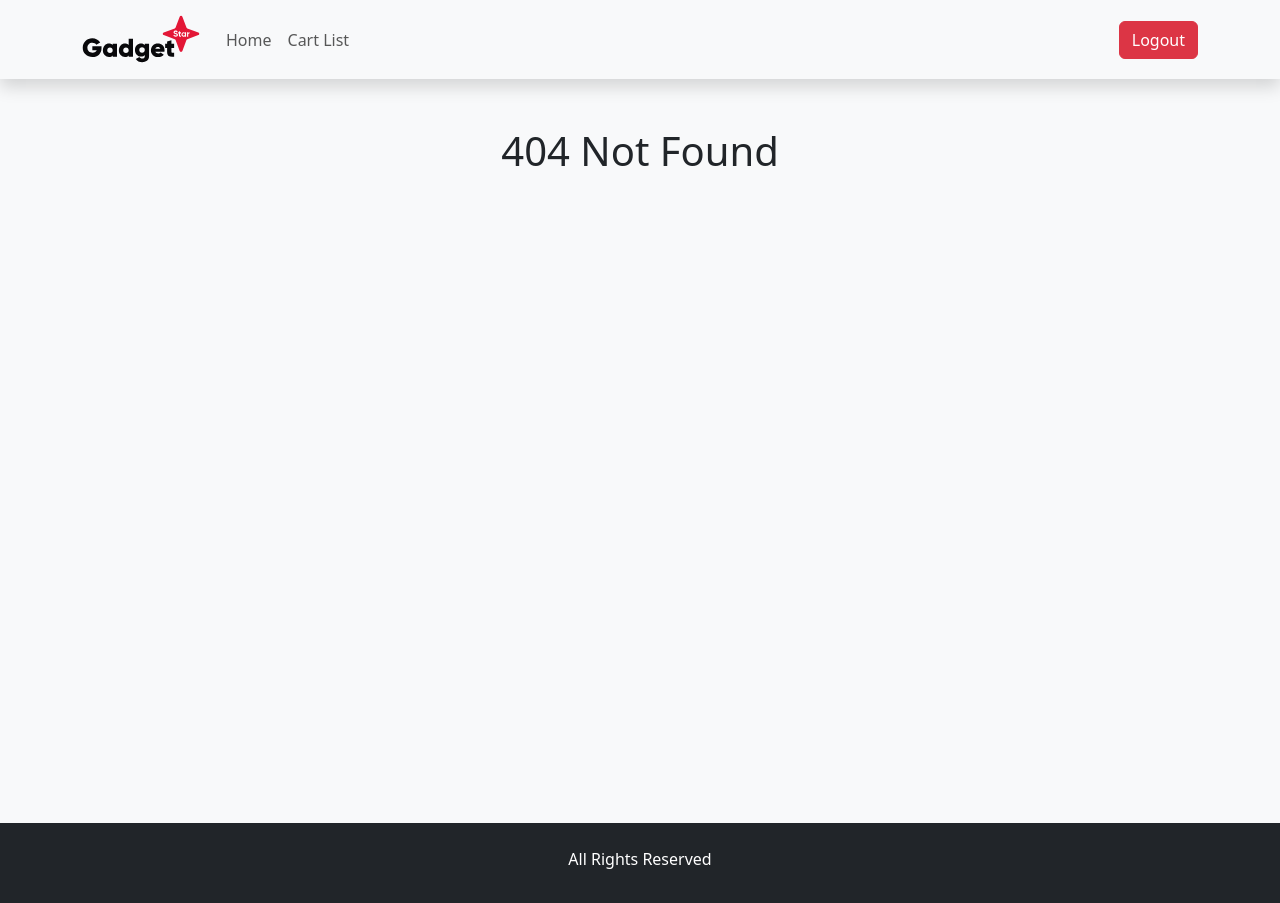
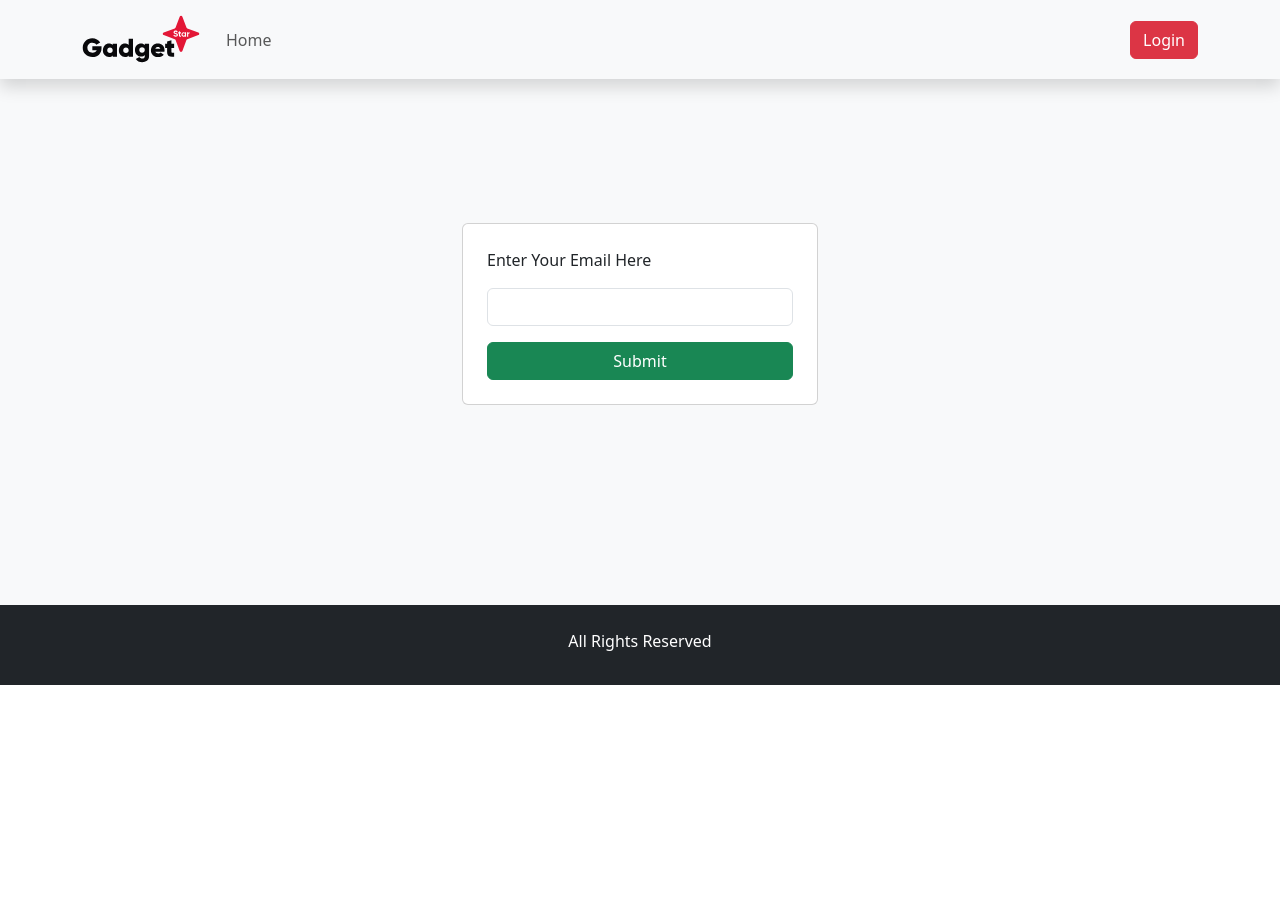
Before and after one commit to imtiaz-cnits/mern-product-cart-project, a React (Vite) app in the folder product-cart/: page /login in a window 1280 px wide. Before the commit this address had no page. After the commit the page ends 800 px from the top, so only its background shows below. Built offline with nearby package versions, Linux system fonts and the light colour scheme.

Commit message:
login page ongoing

```diff
--- a/product-cart/src/assets/css/Style.css
+++ b/product-cart/src/assets/css/Style.css
@@ -4,7 +4,7 @@
 }
 
 .footer-base{
-    margin-top: calc(100vh - 160px) !important;
+    margin-top: 200px !important;
 }
 .loader{
     margin-top: 30vh;
--- a/product-cart/src/components/AppNavBar.jsx
+++ b/product-cart/src/components/AppNavBar.jsx
@@ -1,7 +1,7 @@
 import React from 'react';
 import Helper from "../utility/Helper.js";
 import {Container, Nav, Navbar} from "react-bootstrap";
-import {NavLink} from "react-router-dom";
+import {Link, NavLink} from "react-router-dom";
 import logo from "../assets/images/logo.svg"
 
 const AppNavBar = () => {
@@ -29,7 +29,7 @@ const AppNavBar = () => {
                         Helper.isLogin() ? (
                             <button className='btn btn-danger'>Logout</button>
                         ) :
-                            ( <button className='btn btn-danger'>Login</button> )
+                            ( <Link className='btn btn-danger' to="/login">Login</Link> )
                     }
 
                 </Navbar.Collapse>
--- a/product-cart/src/components/FullScreenLoader.jsx
+++ b/product-cart/src/components/FullScreenLoader.jsx
@@ -2,8 +2,14 @@ import React from 'react';
 
 const FullScreenLoader = () => {
     return (
-        <div>
-
+        <div className="container mt-5">
+            <div className="row d-flex justify-content-center">
+                <div className="col-md-2 loader">
+                    <div className="spinner-border" role="status">
+                        <span className="visually-hidden"></span>
+                    </div>
+                </div>
+            </div>
         </div>
     );
 };
--- a/product-cart/src/components/LoginForm.jsx
+++ b/product-cart/src/components/LoginForm.jsx
@@ -1,9 +1,34 @@
 import React from 'react';
+import Helper from "../utility/Helper.js";
+import toast from "react-hot-toast";
 
 const LoginForm = () => {
+
+    const onSubmit = (e) => {
+        e.preventDefault();
+        let formData = new FormData(e.target);
+        let email = formData.get('email');
+        if (Helper.isEmpty(email)) {
+            toast.error("Email address is empty!");
+        }
+        else {
+            // API Call
+        }
+    }
+
     return (
-        <div>
-
+        <div className="container mt-5">
+            <div className="row justify-content-center">
+                <div className="col-md-4 mt-5">
+                    <div className="card mt-5">
+                        <form onSubmit={onSubmit} className="p-4">
+                            <label className="form-label">Enter Your Email Here</label>
+                            <input name='email' type='email' className="form-control mt-2"/>
+                            <button type="submit" className="w-100 btn btn-success mt-3">Submit</button>
+                        </form>
+                    </div>
+                </div>
+            </div>
         </div>
     );
 };
--- a/product-cart/src/components/MasterLayout.jsx
+++ b/product-cart/src/components/MasterLayout.jsx
@@ -1,12 +1,14 @@
 import React from 'react';
 import AppNavBar from "./AppNavBar.jsx";
 import Footer from "./Footer.jsx";
+import {Toaster} from "react-hot-toast";
 
 const MasterLayout = (props) => {
     return (
         <div className="bg-light">
             <AppNavBar/>
             {props.children}
+            <Toaster position="bottom-center"/>
             <Footer/>
         </div>
     );
--- a/product-cart/src/components/ProductList.jsx
+++ b/product-cart/src/components/ProductList.jsx
@@ -1,9 +1,54 @@
-import React from 'react';
+import React, {useEffect, useState} from 'react';
+import axios from "axios";
+import Helper from "../utility/Helper.js";
+import FullScreenLoader from "./FullScreenLoader.jsx";
 
 const ProductList = () => {
+
+    let [data, setData] = useState(null)
+
+    useEffect( ()=> {
+        (async ()=> {
+            await callProductList()
+        })()
+    }, []);
+
+
+    const callProductList = async ()=> {
+        let res = await axios.get(`${Helper.API_BASE}/product-list`)
+        let productList = res.data['data']
+        setData(productList);
+    }
+
+
+
     return (
         <div>
-
+            {data==null ? (<FullScreenLoader/>):(
+                <div className="container mt-3">
+                    <div className="row">
+                        {
+                            data.map((item, i)=> {
+                                return (
+                                    <div className="col-md-3 p-1">
+                                        <div className="card p-3">
+                                            <img className="w-100" src={item['image']} alt=""/>
+                                            <h5> PRICE: $
+                                                {item['discount']===0 ? (<span>{item['price']}</span>) :  (
+                                                 <span><strike>{<span>{item['price']}</span>}</strike> {
+                                                     <span>{item['discount_price']}</span>
+                                                 }
+                                                 </span>
+                                                )}
+                                            </h5>
+                                            <p>{item["title"]}</p>
+                                        </div>
+                                    </div>
+                                )
+                            })}
+                    </div>
+                </div>
+            )}
         </div>
     );
 };
--- a/product-cart/src/pages/LoginPage.jsx
+++ b/product-cart/src/pages/LoginPage.jsx
@@ -1,11 +1,13 @@
 import React from 'react';
+import MasterLayout from "../components/MasterLayout.jsx";
+import LoginForm from "../components/LoginForm.jsx";
 
 const LoginPage = () => {
     return (
-        <div>
-
-        </div>
-    );
+        <MasterLayout>
+            <LoginForm/>
+        </MasterLayout>
+    )
 };
 
 export default LoginPage;
--- a/product-cart/src/pages/VerifyPage.jsx
+++ b/product-cart/src/pages/VerifyPage.jsx
@@ -1,10 +1,11 @@
 import React from 'react';
+import MasterLayout from "../components/MasterLayout.jsx";
 
 const VerifyPage = () => {
     return (
-        <div>
-
-        </div>
+        <MasterLayout>
+            <h1>VerifyPage</h1>
+        </MasterLayout>
     );
 };
 
--- a/product-cart/src/utility/Helper.js
+++ b/product-cart/src/utility/Helper.js
@@ -1,10 +1,16 @@
 class Helper {
     static isLogin() {
-        return true;
+        return false;
+    }
+
+    static isEmpty(value) {
+        return value.length === 0;
     }
 
     static API_BASE = "https://cart-api.teamrabbil.com/api";
 
+
+
 }
 
 export default Helper
```
